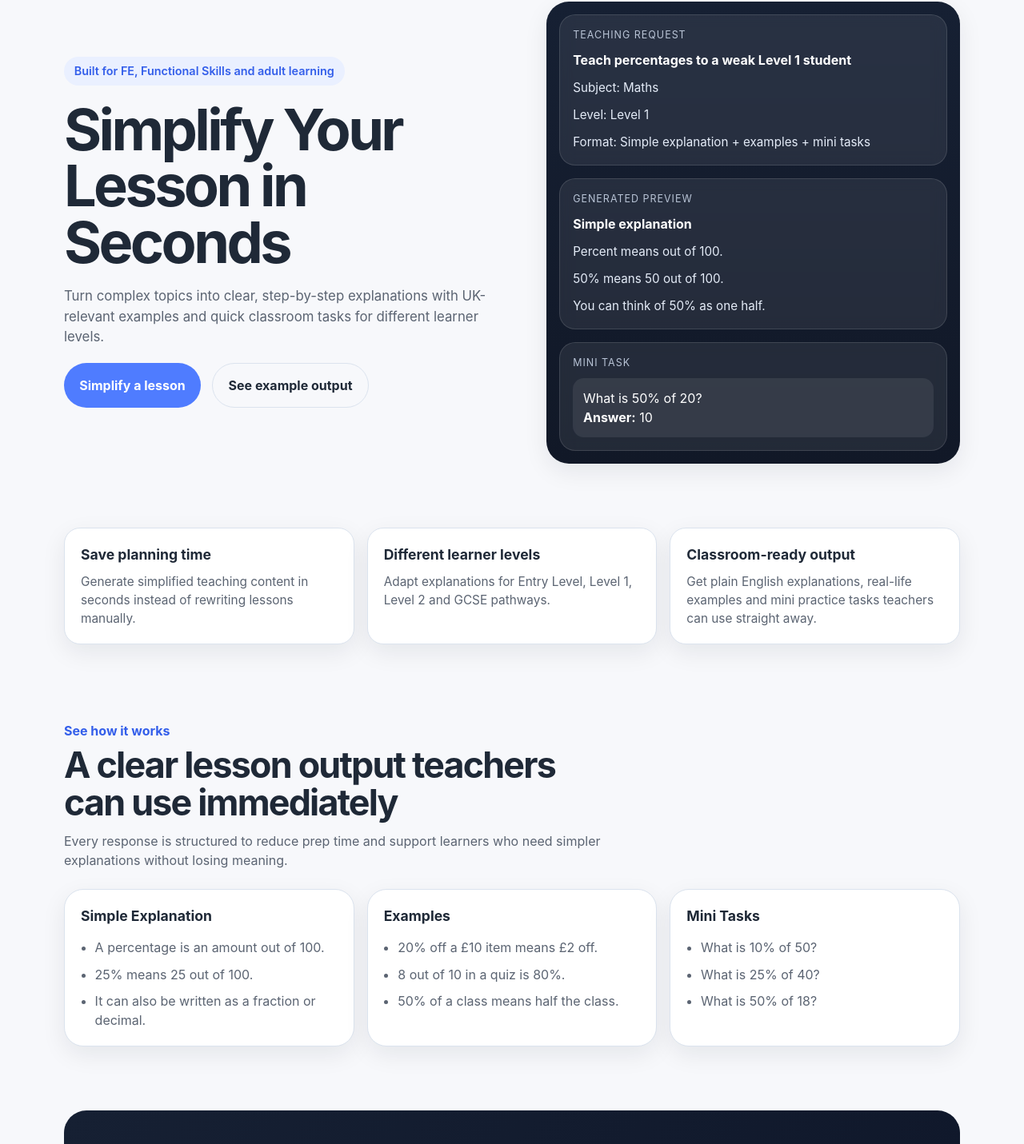
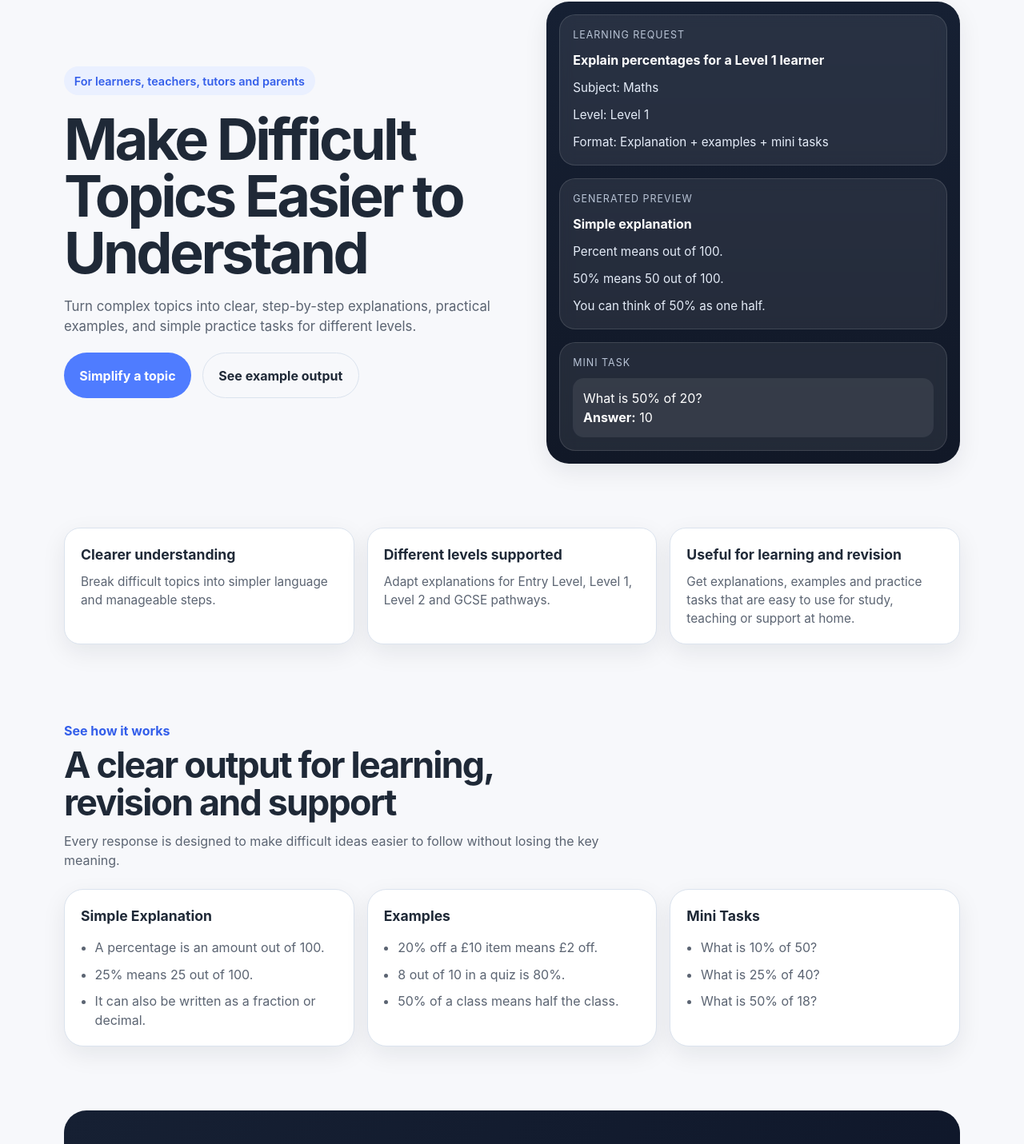
Before and after one commit to PrinceAyo1/lesson-simplifier, a React (Vite) app in the folder client/: page / in a window 1280 px wide. Shown: the part 112-1543 px from the top of the page at 80% size. Built offline with nearby package versions, Linux system fonts and the light colour scheme; no server answers.

Commit message:
Update app copy to support learners, teachers, and parents

```diff
--- a/client/src/pages/GeneratorPage.jsx
+++ b/client/src/pages/GeneratorPage.jsx
@@ -163,23 +163,23 @@ ${lesson.miniTasks
     <main className="generator-page">
       <div className="generator-container">
         <section className="generator-header">
-          <p className="generator-eyebrow">Lesson Generator</p>
-          <h1>Simplify a topic for your learners</h1>
+          <p className="generator-eyebrow">Topic Simplifier</p>
+          <h1>Make a difficult topic easier to understand</h1>
           <p className="generator-subtext">
-            Enter a teaching request and generate a simple explanation,
-            classroom-ready examples, and mini tasks in seconds.
+            Enter a topic or question and generate a simple explanation,
+            practical examples, and mini tasks in seconds.
           </p>
         </section>
 
         <section className="generator-input-card">
           <label className="input-label" htmlFor="lesson-prompt">
-            What would you like to teach?
+            What would you like help with?
           </label>
 
           <textarea
             id="lesson-prompt"
             className="generator-textarea"
-            placeholder="e.g. Teach percentages to a weak Level 1 student"
+            placeholder="e.g. Explain percentages for a Level 1 learner"
             value={prompt}
             onChange={(e) => setPrompt(e.target.value)}
             rows="5"
@@ -188,10 +188,10 @@ ${lesson.miniTasks
           <p
             className="example-prompt"
             onClick={() =>
-              setPrompt("Teach percentages to a weak Level 1 student")
+              setPrompt("Explain percentages for a Level 1 learner")
             }
           >
-            Try: "Teach percentages to a weak Level 1 student"
+            Try: "Explain percentages for a Level 1 learner"
           </p>
 
           <div className="generator-controls">
@@ -229,7 +229,11 @@ ${lesson.miniTasks
             onClick={handleGenerate}
             disabled={isLoading || !prompt.trim()}
           >
-            {isLoading ? "Generating lesson..." : "Simplify Lesson"}
+            {isLoading
+              ? "Simplifying..."
+              : !prompt.trim()
+                ? "Enter a topic first"
+                : "Simplify Topic"}
           </button>
         </section>
 
--- a/client/src/pages/LandingPage.jsx
+++ b/client/src/pages/LandingPage.jsx
@@ -22,8 +22,6 @@ export default function LandingPage() {
           >
             Try it now
           </button>
-
-          <button onClick={() => navigate("/auth")}>Login / Sign Up</button>
         </div>
       </header>
 
@@ -32,15 +30,17 @@ export default function LandingPage() {
           <div className="container hero__grid">
             <div className="hero__content">
               <div className="hero__badge">
-                Built for FE, Functional Skills and adult learning
+                For learners, teachers, tutors and parents
               </div>
 
-              <h1 className="hero__title">Simplify Your Lesson in Seconds</h1>
+              <h1 className="hero__title">
+                Make Difficult Topics Easier to Understand
+              </h1>
 
               <p className="hero__text">
-                Turn complex topics into clear, step-by-step explanations with
-                UK-relevant examples and quick classroom tasks for different
-                learner levels.
+                Turn complex topics into clear, step-by-step explanations,
+                practical examples, and simple practice tasks for different
+                levels.
               </p>
 
               <div className="hero__actions">
@@ -48,7 +48,7 @@ export default function LandingPage() {
                   className="hero__primary"
                   onClick={() => navigate("/app/generate")}
                 >
-                  Simplify a lesson
+                  Simplify a topic
                 </button>
 
                 <button
@@ -66,14 +66,14 @@ export default function LandingPage() {
 
             <div className="hero__preview">
               <div className="preview-card">
-                <div className="preview-label">Teaching request</div>
+                <div className="preview-label">Learning request</div>
                 <div className="preview-title">
-                  Teach percentages to a weak Level 1 student
+                  Explain percentages for a Level 1 learner
                 </div>
                 <div className="preview-list">
                   <div>Subject: Maths</div>
                   <div>Level: Level 1</div>
-                  <div>Format: Simple explanation + examples + mini tasks</div>
+                  <div>Format: Explanation + examples + mini tasks</div>
                 </div>
               </div>
 
@@ -102,15 +102,17 @@ export default function LandingPage() {
         <section className="features" id="features">
           <div className="container features__grid">
             <article className="feature-card">
-              <h3 className="feature-card__title">Save planning time</h3>
+              <h3 className="feature-card__title">Clearer understanding</h3>
               <p className="feature-card__text">
-                Generate simplified teaching content in seconds instead of
-                rewriting lessons manually.
+                Break difficult topics into simpler language and manageable
+                steps.
               </p>
             </article>
 
             <article className="feature-card">
-              <h3 className="feature-card__title">Different learner levels</h3>
+              <h3 className="feature-card__title">
+                Different levels supported
+              </h3>
               <p className="feature-card__text">
                 Adapt explanations for Entry Level, Level 1, Level 2 and GCSE
                 pathways.
@@ -118,10 +120,12 @@ export default function LandingPage() {
             </article>
 
             <article className="feature-card">
-              <h3 className="feature-card__title">Classroom-ready output</h3>
+              <h3 className="feature-card__title">
+                Useful for learning and revision
+              </h3>
               <p className="feature-card__text">
-                Get plain English explanations, real-life examples and mini
-                practice tasks teachers can use straight away.
+                Get explanations, examples and practice tasks that are easy to
+                use for study, teaching or support at home.
               </p>
             </article>
           </div>
@@ -132,11 +136,11 @@ export default function LandingPage() {
             <div className="section-heading">
               <p className="section-heading__eyebrow">See how it works</p>
               <h2 className="section-heading__title">
-                A clear lesson output teachers can use immediately
+                A clear output for learning, revision and support
               </h2>
               <p className="section-heading__text">
-                Every response is structured to reduce prep time and support
-                learners who need simpler explanations without losing meaning.
+                Every response is designed to make difficult ideas easier to
+                follow without losing the key meaning.
               </p>
             </div>
 
@@ -175,10 +179,10 @@ export default function LandingPage() {
           <div className="container">
             <div className="cta-banner__inner">
               <div>
-                <h2>Support your learners without doubling your workload</h2>
+                <h2>Get clear explanations without the stress</h2>
                 <p>
-                  Create calmer, clearer lesson materials for mixed-ability
-                  classrooms in just a few clicks.
+                  Use Lesson Simplifier to make learning, revision and topic
+                  support faster and easier.
                 </p>
               </div>
 
@@ -195,7 +199,7 @@ export default function LandingPage() {
           <div>
             <div className="footer__brand">Lesson Simplifier</div>
             <p className="footer__text">
-              AI support for teachers who need faster, clearer lesson prep.
+              AI support for clearer understanding, learning and revision.
             </p>
           </div>
 
```
